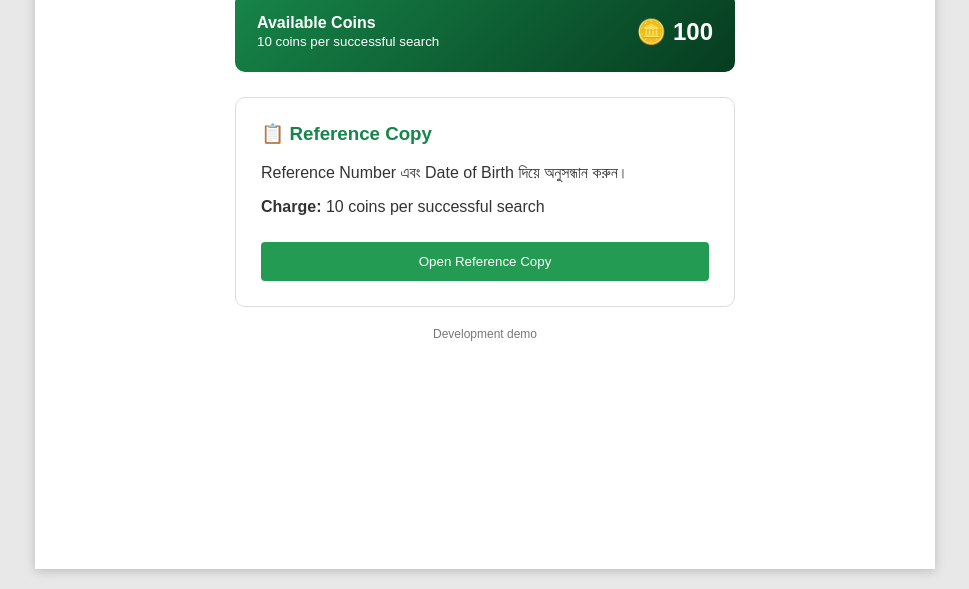
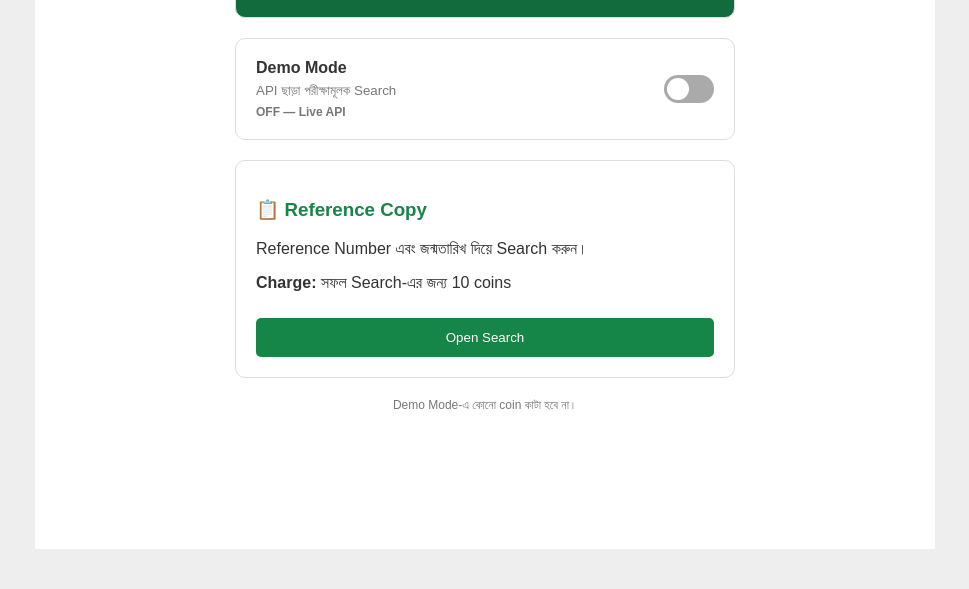
Before and after one commit to Md-Rafii/amar_wallet, a plain HTML site: page index.html in a window 1280 px wide. Shown: the part 251-840 px from the top of the page, without its empty margins (155-1124 px from the left). After the commit the page ends 800 px from the top, so only its background shows below. Drawn offline with Linux system fonts and the light colour scheme.

Commit message:
Update index.html

```diff
--- a/index.html
+++ b/index.html
@@ -1,70 +1,103 @@
-
 <!DOCTYPE html>
 <html lang="bn">
 <head>
 <meta charset="UTF-8">
 <meta name="viewport" content="width=device-width, initial-scale=1">
-<title>Information Portal - Dashboard</title>
-
+<title>Dashboard</title>
 <style>
 *{box-sizing:border-box}
-body{margin:0;background:#e8e8e8;font-family:Arial,sans-serif;color:#333}
-.page{max-width:900px;min-height:100vh;margin:20px auto;background:#fff;box-shadow:0 2px 10px #bbb}
-.header{height:120px;background:linear-gradient(90deg,#edf4ef,#245333);display:flex;align-items:center;padding:15px 25px}
-.logo{width:85px;height:85px;flex-shrink:0;border-radius:50%;background:white;border:2px solid #477052;display:flex;align-items:center;justify-content:center;text-align:center;color:#477052;font-size:10px}
-.headerText{flex:1;text-align:center;color:white}
-.headerText h1{font-size:21px;margin:0 0 8px}
-.headerText p{margin:0;color:#e8df31;font-size:13px}
-main{padding:30px 20px}
-h2{text-align:center;color:#285b3a}
-.balance{max-width:500px;margin:25px auto;padding:22px;background:linear-gradient(135deg,#168548,#063c20);color:white;border-radius:10px;display:flex;justify-content:space-between;align-items:center}
-.coin{font-size:24px;font-weight:bold}
-.card{max-width:500px;margin:20px auto;padding:25px;border:1px solid #ddd;border-radius:10px;cursor:pointer}
-.card h3{color:#168548;margin-top:0}
-.card:hover{box-shadow:0 4px 15px #ddd}
-button{border:0;border-radius:4px;padding:12px 20px;cursor:pointer}
-.open{background:#249b52;color:white;width:100%;margin-top:10px}
-.note{text-align:center;color:#777;font-size:12px}
-@media(max-width:600px){.page{margin:0}.header{height:110px;padding:10px 15px}.logo{width:70px;height:70px}.headerText h1{font-size:16px}}
+body{margin:0;background:#eee;font-family:Arial,sans-serif;color:#333}
+.page{max-width:900px;min-height:100vh;margin:auto;background:white}
+.header{padding:20px;display:flex;align-items:center;gap:18px;background:linear-gradient(90deg,#edf4ef,#245333);color:white}
+.logo{width:65px;height:65px;flex-shrink:0;border-radius:50%;background:white;color:#245333;display:grid;place-items:center;font-size:11px}
+.headerText{text-align:center;flex:1}
+.headerText h2{margin:0 0 7px;font-size:20px}
+.headerText p{margin:0;color:#f3e65a;font-size:12px}
+main{padding:25px 18px}
+h3{text-align:center;color:#245333}
+.balance,.card,.demo{max-width:500px;margin:20px auto;padding:20px;border-radius:10px;border:1px solid #ddd}
+.balance{background:#126b3c;color:white;display:flex;justify-content:space-between;align-items:center}
+.card{cursor:pointer}
+.card h3{text-align:left;color:#168548}
+button{border:0;border-radius:5px;padding:12px;cursor:pointer}
+.open{width:100%;background:#168548;color:white;margin-top:10px}
+.demo{display:flex;justify-content:space-between;align-items:center;gap:15px}
+.demo small{display:block;color:#777;margin-top:6px}
+#demoStatus{font-size:12px;font-weight:bold;margin-top:6px}
+.switch{position:relative;width:50px;height:28px;flex-shrink:0}
+.switch input{opacity:0;width:0;height:0}
+.track{position:absolute;inset:0;background:#aaa;border-radius:20px;cursor:pointer}
+.track:before{content:"";position:absolute;width:22px;height:22px;left:3px;top:3px;background:white;border-radius:50%;transition:.2s}
+.switch input:checked+.track{background:#168548}
+.switch input:checked+.track:before{transform:translateX(22px)}
+.note{text-align:center;font-size:12px;color:#777}
 </style>
 </head>
-
 <body>
 <div class="page">
 <header class="header">
-    <div class="logo">YOUR<br>LOGO</div>
+  <div class="logo">YOUR LOGO</div>
   <div class="headerText">
-      <h1>Information Portal</h1>
+    <h2>Information Portal</h2>
     <p>Digital Information System</p>
   </div>
 </header>
 
 <main>
-    <h2>Dashboard</h2>
+<h3>Dashboard</h3>
 
 <div class="balance">
-      <div>
-        <strong>Available Coins</strong><br>
-        <small>10 coins per successful search</small>
-      </div>
-      <div class="coin">🪙 100</div>
+  <div>Available Coins<br><small>10 coins per successful search</small></div>
+  <strong>🪙 100</strong>
 </div>
 
-    <div class="card" onclick="openSearch()">
-      <h3>📋 Reference Copy</h3>
-      <p>Reference Number এবং Date of Birth দিয়ে অনুসন্ধান করুন।</p>
-      <p><strong>Charge:</strong> 10 coins per successful search</p>
-      <button class="open" type="button">Open Reference Copy</button>
+<div class="demo">
+  <div>
+    <strong>Demo Mode</strong>
+    <small>API ছাড়া পরীক্ষামূলক Search</small>
+    <div id="demoStatus">OFF</div>
+  </div>
+  <label class="switch">
+    <input type="checkbox" id="demoToggle">
+    <span class="track"></span>
+  </label>
 </div>
 
-    <p class="note">Development demo</p>
+<div class="card" id="referenceCard" role="link" tabindex="0">
+  <h3>📋 Reference Copy</h3>
+  <p>Reference Number এবং জন্মতারিখ দিয়ে Search করুন।</p>
+  <p><b>Charge:</b> সফল Search-এর জন্য 10 coins</p>
+  <button class="open" type="button">Open Search</button>
+</div>
+
+<p class="note">Demo Mode-এ কোনো coin কাটা হবে না।</p>
 </main>
 </div>
 
 <script>
+const toggle=document.getElementById("demoToggle");
+const status=document.getElementById("demoStatus");
+
+toggle.checked=localStorage.getItem("demoMode")==="on";
+
+function updateStatus(){
+  localStorage.setItem("demoMode",toggle.checked?"on":"off");
+  status.textContent=toggle.checked?"ON — Demo enabled":"OFF — Live API";
+  status.style.color=toggle.checked?"#168548":"#777";
+}
+toggle.addEventListener("change",updateStatus);
+updateStatus();
+
 function openSearch(){
-  window.location.href = "./search/index.html";
+  window.location.href="./search/index.html";
 }
+document.getElementById("referenceCard").addEventListener("click",openSearch);
+document.getElementById("referenceCard").addEventListener("keydown",e=>{
+  if(e.key==="Enter"||e.key===" "){
+    e.preventDefault();
+    openSearch();
+  }
+});
 </script>
 </body>
 </html>
```
Lines whose indentation alone changed are shown as unchanged.
